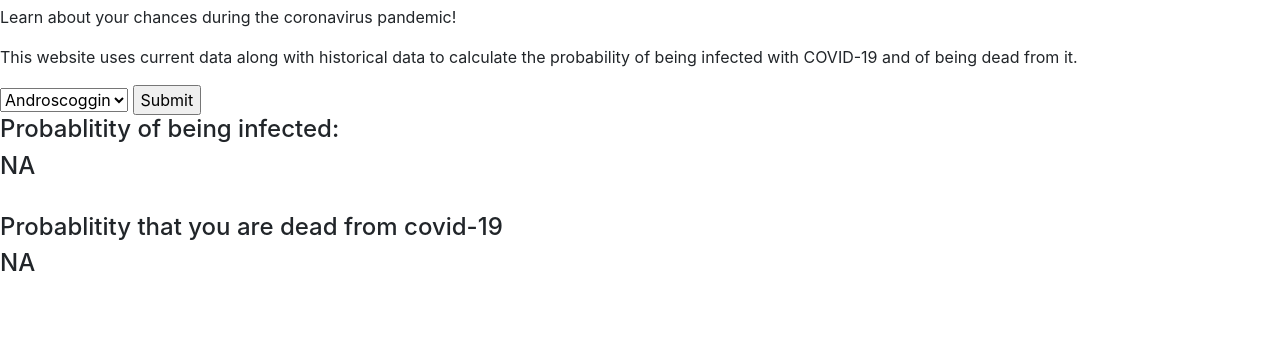
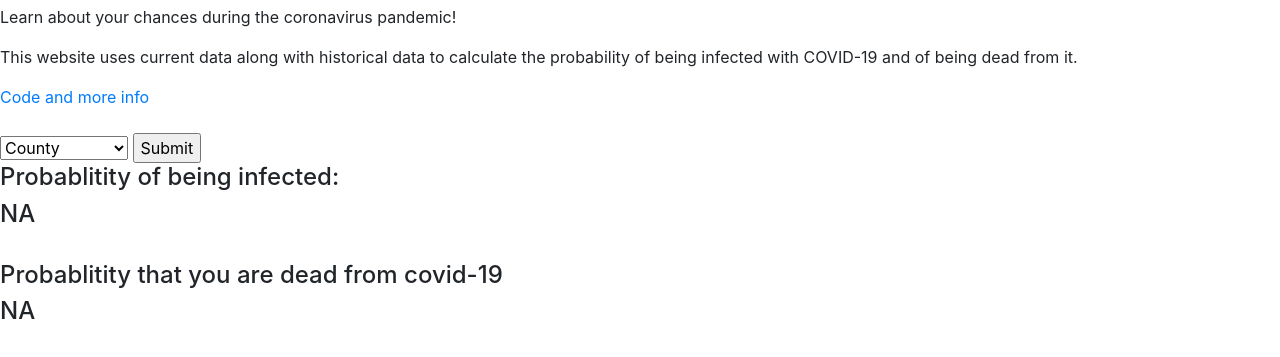
Before and after one commit to ssocolow/coronarisk, a plain HTML site: page index.html in a window 1280 px wide. Shown: the part 51-408 px from the top of the page. Drawn offline with nearby package versions, Linux system fonts and the light colour scheme.

Commit message:
added preselected disabled option for county

```diff
--- a/index.html
+++ b/index.html
@@ -13,10 +13,13 @@
         <p>Learn about your chances during the coronavirus pandemic!</p>
         <p>This website uses current data along with historical data to calculate the probability
         of being infected with COVID-19 and of being dead from it.</p>
+	<a href="https://github.com/ssocolow/coronarisk">Code and more info</a>
+	<br></br>
         <form onsubmit = "calculate(); return false;">
 
 
 <select id='county'>
+<option selected="true" disabled="disabled">County</option>
 <option value=0>Androscoggin</option>
     <option value=1>Aroostook</option>
     <option value=2>Cumberland</option>
```
